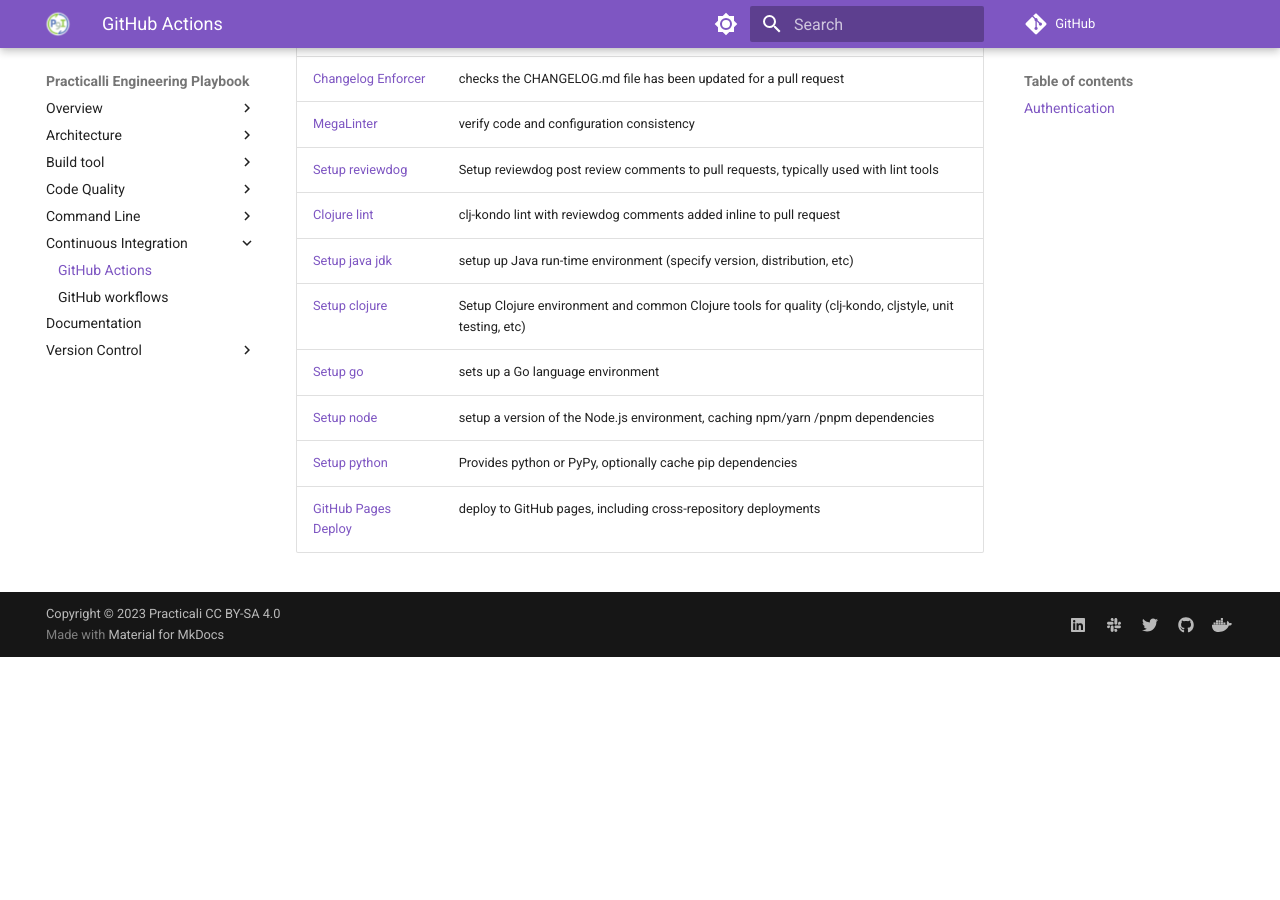
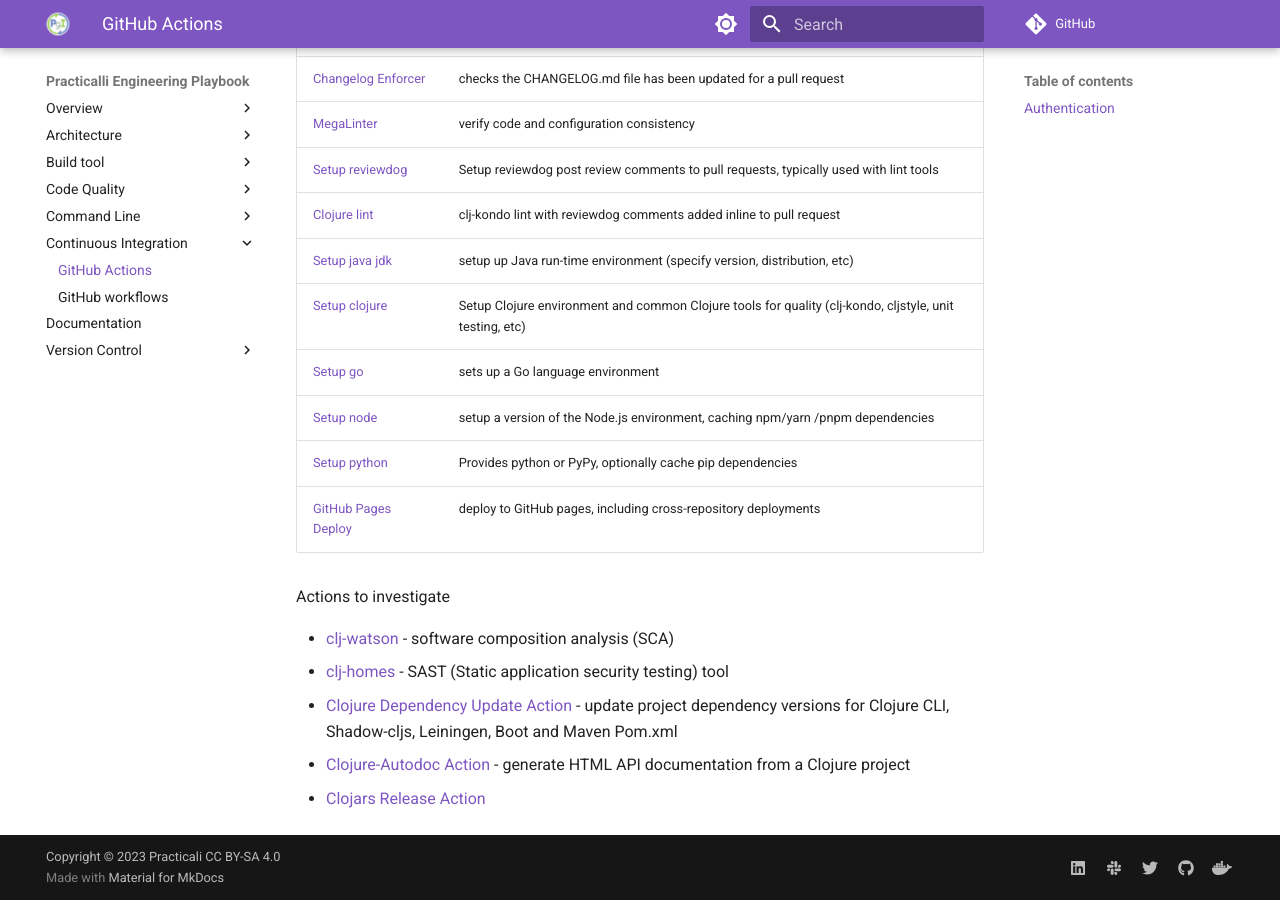
Before and after one commit to practicalli/engineering-playbook, an MkDocs documentation site: the page built from docs/continuous-integration/github-actions.md, in a window 1280 px wide and 900 px high, scrolled down 953 px. Built offline with MkDocs 1.6.1 and Material for MkDocs 9.7.7, drawn with Linux system fonts in a browser that asks for light colours; comment, search, counter and statistics services are not loaded; before the commit the page ends 1610 px from its top, so only the background shows below that.

Commit message:
ci: GitHub actions to review

```diff
--- a/docs/continuous-integration/github-actions.md
+++ b/docs/continuous-integration/github-actions.md
@@ -40,3 +40,12 @@
 | [Setup node](https://github.com/marketplace/actions/setup-node-js-environment)       | setup a version of the Node.js environment, caching npm/yarn /pnpm dependencies                         |
 | [Setup python](https://github.com/marketplace/actions/setup-python)                  | Provides python or PyPy, optionally cache pip dependencies                                              |
 | [GitHub Pages Deploy](https://github.com/marketplace/actions/deploy-to-github-pages) | deploy to GitHub pages, including cross-repository deployments                                          |
+
+
+Actions to investigate
+
+- [clj-watson](https://github.com/clj-holmes/clj-watson) - software composition analysis (SCA)
+- [clj-homes](https://github.com/marketplace/actions/clj-holmes-clojure) - SAST (Static application security testing) tool
+- [Clojure Dependency Update Action](https://github.com/marketplace/actions/clojure-dependency-update-action) - update project dependency versions for Clojure CLI, Shadow-cljs, Leiningen, Boot and Maven Pom.xml
+- [Clojure-Autodoc Action](https://github.com/marketplace/actions/clojure-documentation-action) - generate HTML API documentation from a Clojure project
+- [Clojars Release Action](https://github.com/marketplace/actions/publish-to-clojars)
```
